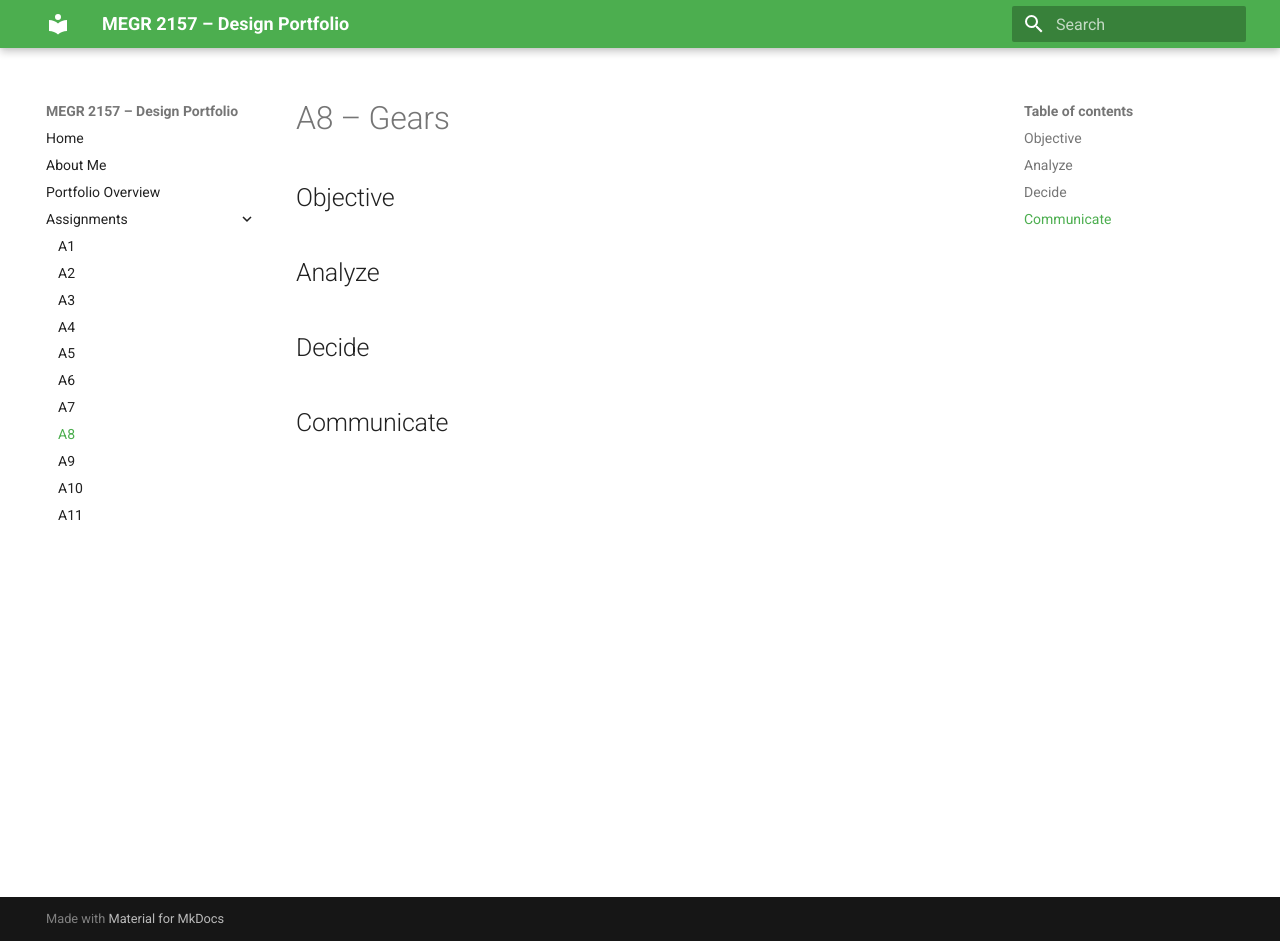
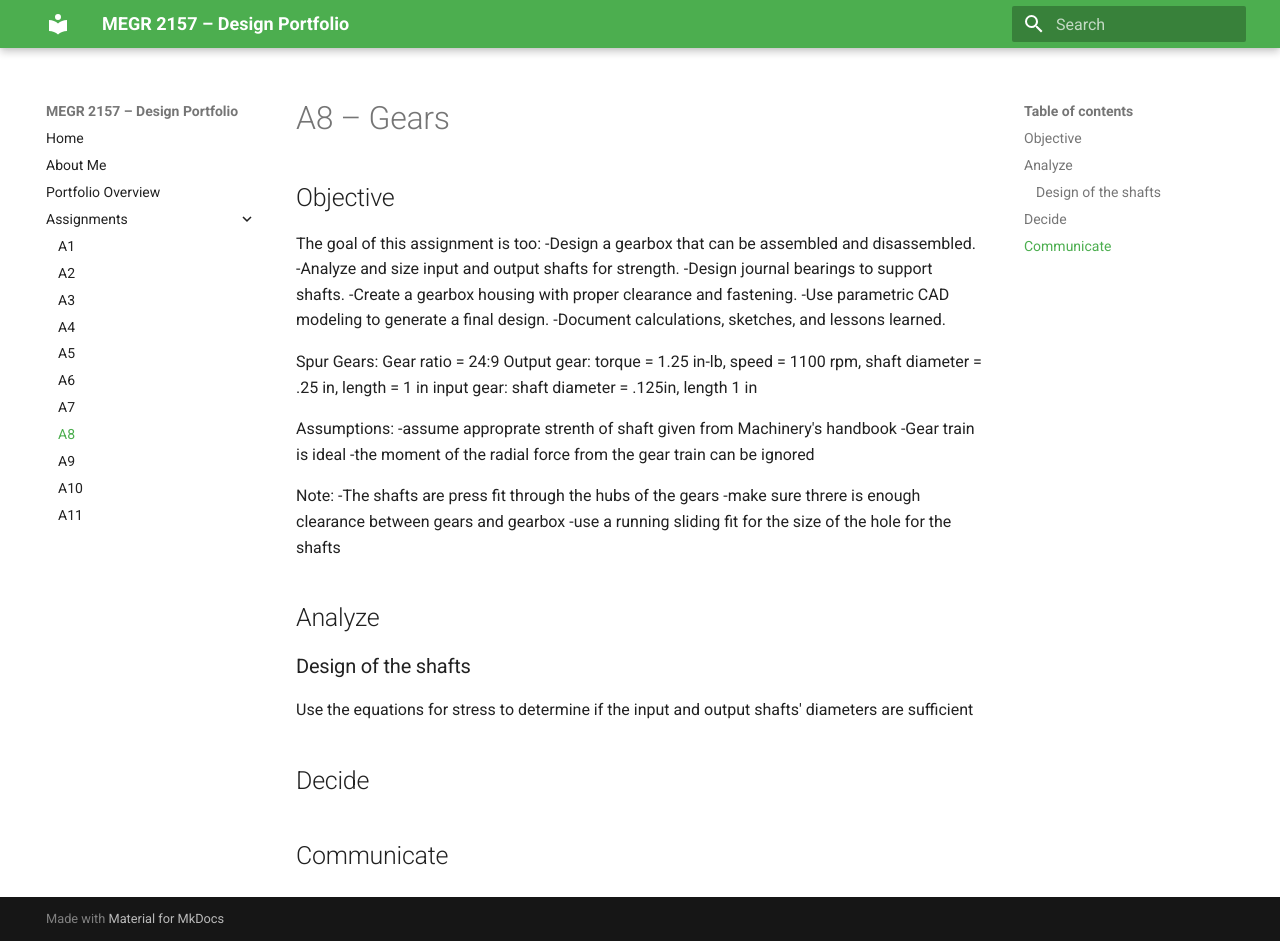
Before and after one commit to Elsa-Reichert/megr2157-portfolio, an MkDocs documentation site: the page built from docs/assignments/A08/index.md, in a window 1280 px wide and 941 px high. Built offline with MkDocs 1.6.1 and Material for MkDocs 9.7.7, drawn with Linux system fonts in a browser that asks for light colours.

Commit message:
Update index.md

```diff
--- a/docs/assignments/A08/index.md
+++ b/docs/assignments/A08/index.md
@@ -1,10 +1,31 @@
 # A8 – Gears
 
 ## Objective
+The goal of this assignment is too:
+  -Design a gearbox that can be assembled and disassembled.
+  -Analyze and size input and output shafts for strength.
+  -Design journal bearings to support shafts.
+  -Create a gearbox housing with proper clearance and fastening.
+  -Use parametric CAD modeling to generate a final design.
+  -Document calculations, sketches, and lessons learned.
 
+Spur Gears: Gear ratio = 24:9
+Output gear: torque = 1.25 in-lb, speed = 1100 rpm, shaft diameter = .25 in, length = 1 in
+input gear: shaft diameter = .125in, length 1 in
 
+Assumptions:
+  -assume approprate strenth of shaft given from Machinery's handbook
+  -Gear train is ideal
+  -the moment of the radial force from the gear train can be ignored
+
+Note:
+  -The shafts are press fit through the hubs of the gears
+  -make sure threre is enough clearance between gears and gearbox
+  -use a running sliding fit for the size of the hole for the shafts
 ## Analyze
 
+### Design of the shafts
+Use the equations for stress to determine if the input and output shafts' diameters are sufficient
 
 ## Decide
 
```
